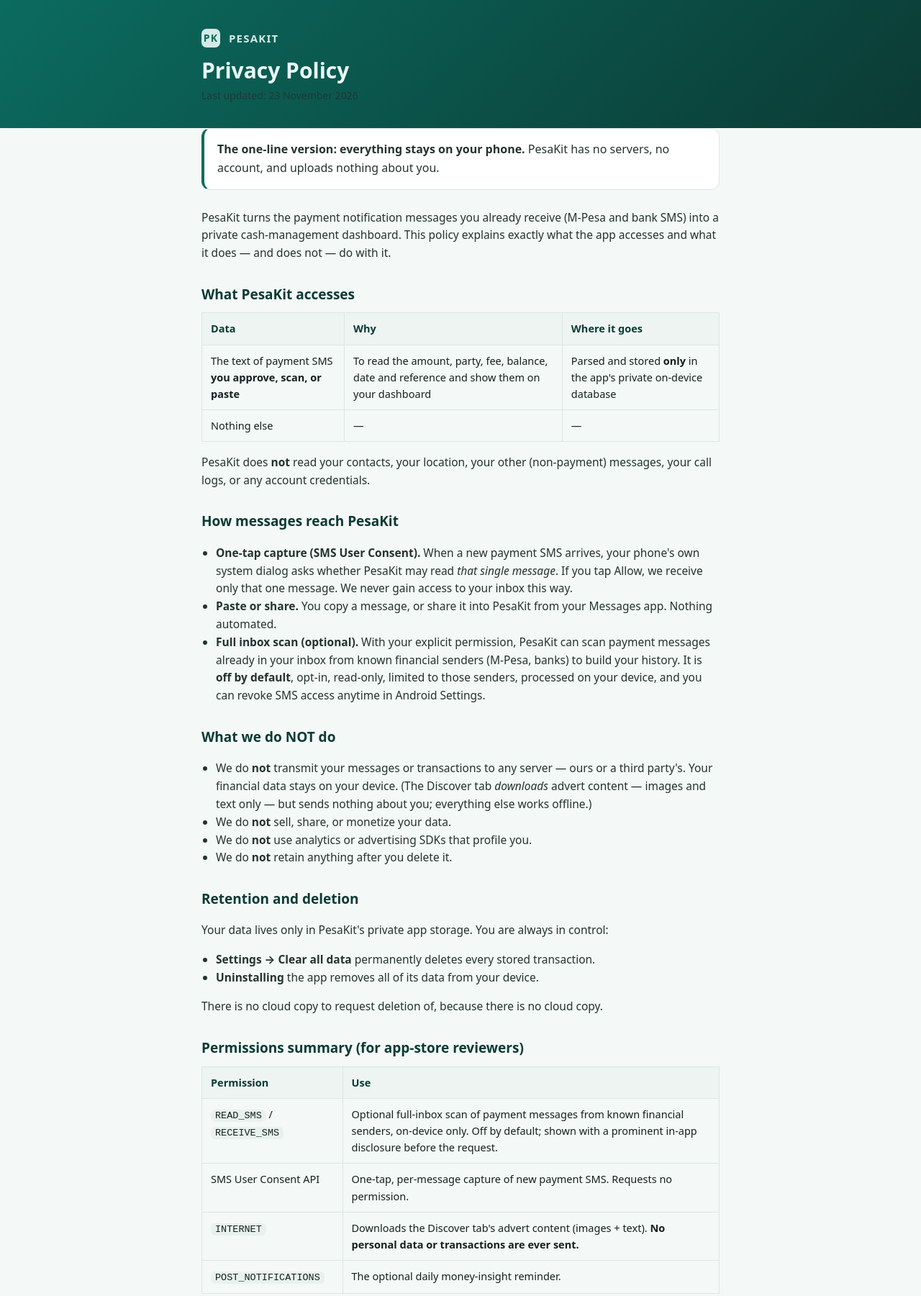
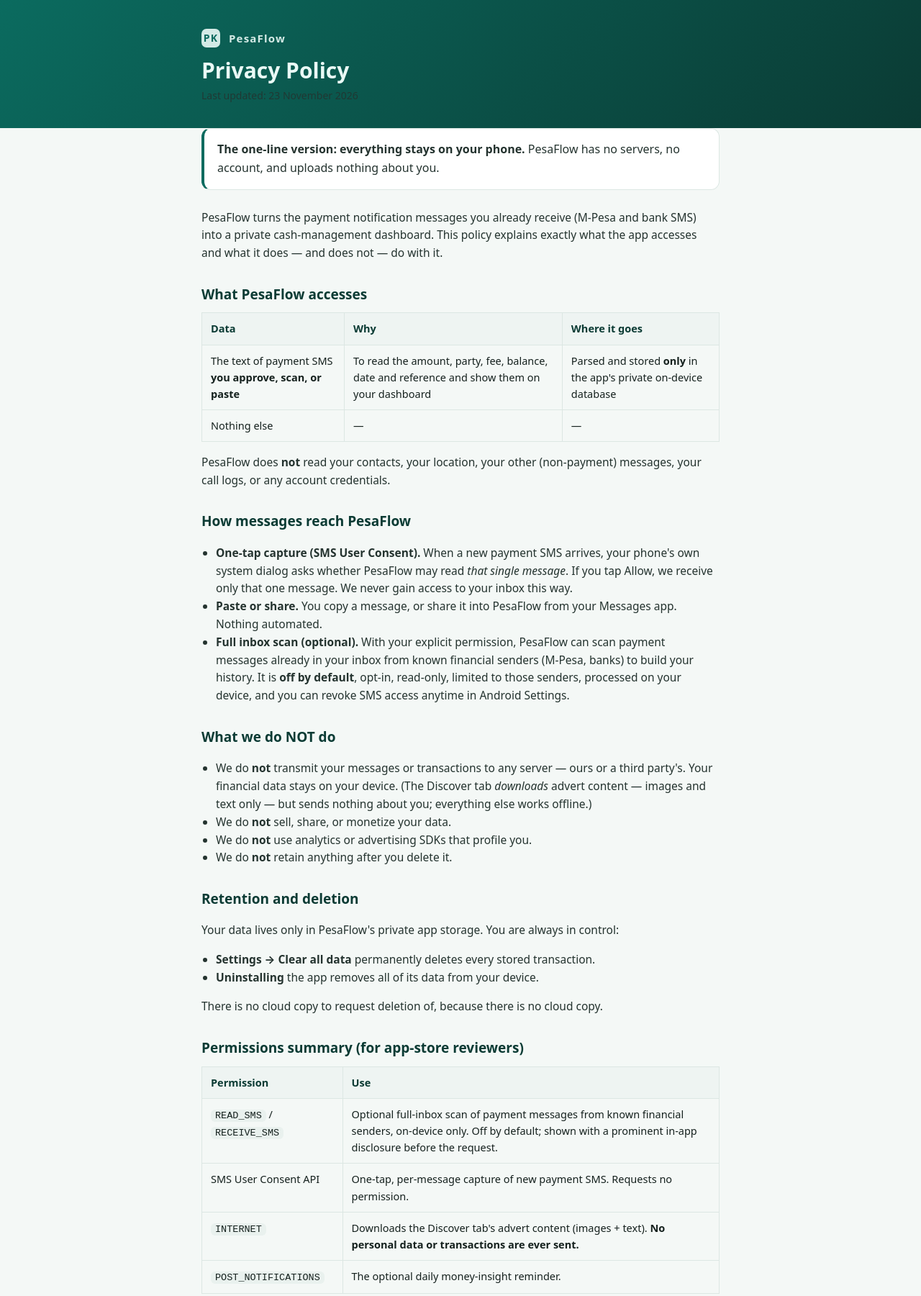
Before and after one commit to kevosbash/pesakit-discover, a plain HTML site: page privacy.html in a window 1280 px wide. Shown: the top 1801 px of the page at 72% size. Drawn offline with Linux system fonts and the light colour scheme.

Commit message:
Rebrand hosted pages PesaKit -> PesaFlow
Another app named PesaKit exists on Play, so the app reverted to PesaFlow.
Update the privacy policy, Discover landing page, and the self-referential
feed ad to match. URLs are unchanged.

Co-Authored-By: Claude Opus 4.8 <noreply@anthropic.com>

```diff
--- a/privacy.html
+++ b/privacy.html
@@ -3,7 +3,7 @@
 <head>
 <meta charset="utf-8">
 <meta name="viewport" content="width=device-width, initial-scale=1">
-<title>PesaKit — Privacy Policy</title>
+<title>PesaFlow — Privacy Policy</title>
 <style>
   :root{
     --teal:#0b6b5f; --teal-d:#0b3b34; --ink:#15211e; --muted:#51635e;
@@ -40,20 +40,20 @@
 <body>
 <header>
   <div class="wrap">
-    <div class="brand"><span class="dot">PK</span> PESAKIT</div>
+    <div class="brand"><span class="dot">PK</span> PesaFlow</div>
     <h1>Privacy Policy</h1>
     <p>Last updated: 23 November 2026</p>
   </div>
 </header>
 <main class="wrap">
   <p class="lead"><strong>The one-line version: everything stays on your phone.</strong>
-     PesaKit has no servers, no account, and uploads nothing about you.</p>
+     PesaFlow has no servers, no account, and uploads nothing about you.</p>
 
-  <p>PesaKit turns the payment notification messages you already receive (M-Pesa and
+  <p>PesaFlow turns the payment notification messages you already receive (M-Pesa and
      bank SMS) into a private cash-management dashboard. This policy explains exactly
      what the app accesses and what it does — and does not — do with it.</p>
 
-  <h2>What PesaKit accesses</h2>
+  <h2>What PesaFlow accesses</h2>
   <table>
     <tr><th>Data</th><th>Why</th><th>Where it goes</th></tr>
     <tr>
@@ -63,19 +63,19 @@
     </tr>
     <tr><td>Nothing else</td><td>—</td><td>—</td></tr>
   </table>
-  <p>PesaKit does <strong>not</strong> read your contacts, your location, your other
+  <p>PesaFlow does <strong>not</strong> read your contacts, your location, your other
      (non-payment) messages, your call logs, or any account credentials.</p>
 
-  <h2>How messages reach PesaKit</h2>
+  <h2>How messages reach PesaFlow</h2>
   <ul>
     <li><strong>One-tap capture (SMS User Consent).</strong> When a new payment SMS
-        arrives, your phone's own system dialog asks whether PesaKit may read
+        arrives, your phone's own system dialog asks whether PesaFlow may read
         <em>that single message</em>. If you tap Allow, we receive only that one
         message. We never gain access to your inbox this way.</li>
-    <li><strong>Paste or share.</strong> You copy a message, or share it into PesaKit
+    <li><strong>Paste or share.</strong> You copy a message, or share it into PesaFlow
         from your Messages app. Nothing automated.</li>
     <li><strong>Full inbox scan (optional).</strong> With your explicit permission,
-        PesaKit can scan payment messages already in your inbox from known financial
+        PesaFlow can scan payment messages already in your inbox from known financial
         senders (M-Pesa, banks) to build your history. It is <strong>off by
         default</strong>, opt-in, read-only, limited to those senders, processed on
         your device, and you can revoke SMS access anytime in Android Settings.</li>
@@ -93,7 +93,7 @@
   </ul>
 
   <h2>Retention and deletion</h2>
-  <p>Your data lives only in PesaKit's private app storage. You are always in control:</p>
+  <p>Your data lives only in PesaFlow's private app storage. You are always in control:</p>
   <ul>
     <li><strong>Settings → Clear all data</strong> permanently deletes every stored transaction.</li>
     <li><strong>Uninstalling</strong> the app removes all of its data from your device.</li>
@@ -119,8 +119,8 @@
        <a href="mailto:reachme@kelvinnjoka.com">reachme@kelvinnjoka.com</a></p>
   </div>
 
-  <p class="foot">PesaKit — cash management from the payment messages you already receive.
-     This policy applies to the PesaKit Android app.</p>
+  <p class="foot">PesaFlow — cash management from the payment messages you already receive.
+     This policy applies to the PesaFlow Android app.</p>
 </main>
 </body>
 </html>
```
Also changed, not shown: discover.json (+8 -8 lines), index.html (+3 -3 lines).
